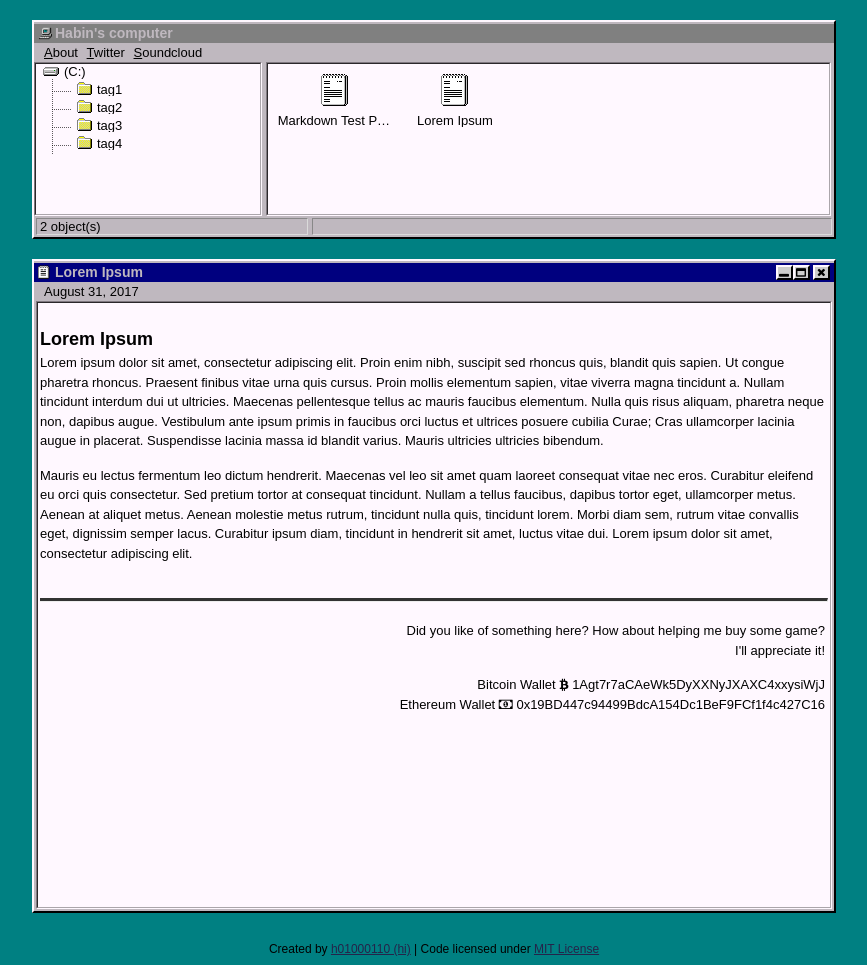
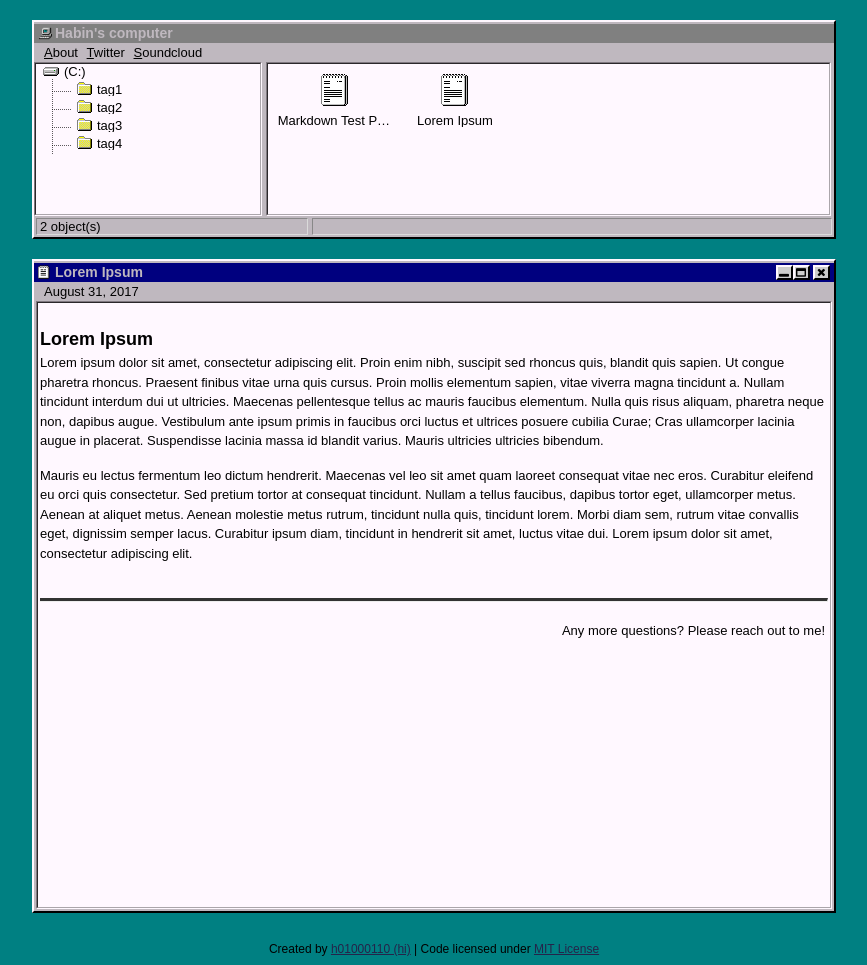
Before and after one commit to heybin314/heybin314.github.io, a Jekyll site: the page built from _posts/2017-08-31-lorem-ipsum.md, in a window 1280 px wide. Shown: the whole page, without its empty margins (206-1073 px from the left). Built offline with Jekyll 4.4.1, drawn with Linux system fonts in a browser that asks for light colours.

Commit message:
Update donate.html

```diff
--- a/_includes/donate.html
+++ b/_includes/donate.html
@@ -2,7 +2,5 @@
 <hr>
 <br>
 <div class="donate">
-	<p>Did you like of something here? How about helping me buy some game?<br>
-	I'll appreciate it!</p>
-	<p>Bitcoin Wallet <i class="fa fa-btc"></i> 1Agt7r7aCAeWk5DyXXNyJXAXC4xxysiWjJ<br>Ethereum Wallet <i class="fa fa-money"></i> 0x19BD447c94499BdcA154Dc1BeF9FCf1f4c427C16</p>
+	<p>Any more questions? Please reach out to me!<br>
 </div>
```
